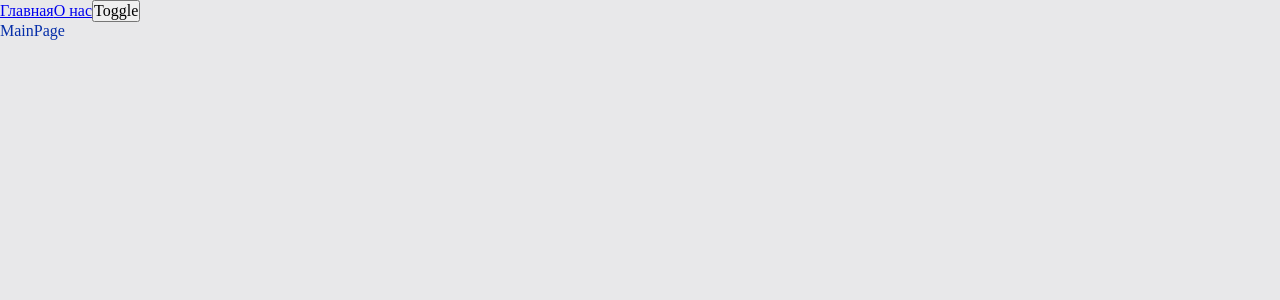
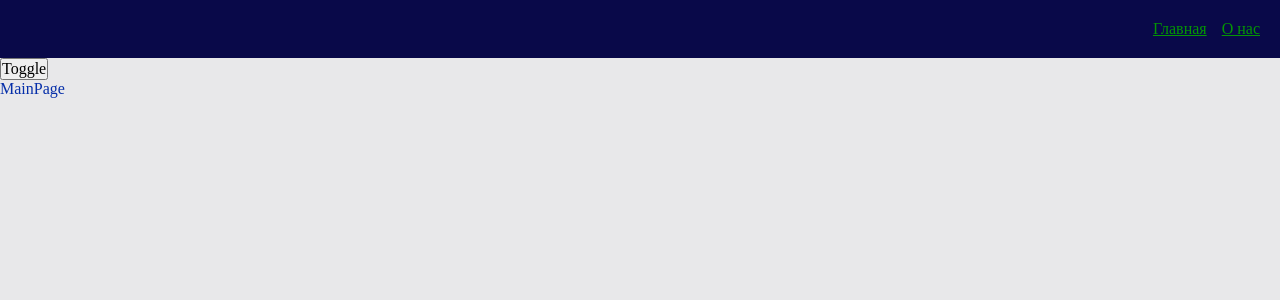
Before and after one commit to nardo88/ulbi, a React app: page / in a window 1280 px wide. Shown: the top 300 px of the page. Built offline with nearby package versions, Linux system fonts and the light colour scheme.

Commit message:
создали navbar

```diff
--- a/src/app/App.tsx
+++ b/src/app/App.tsx
@@ -7,13 +7,13 @@ import { AboutPage } from "pages/AboutPage";
 import { MainPage } from "pages/MainPage";
 import { classNames } from "helpers/classNames/classNames";
 import { AppRouter } from "./providers/router";
+import { Navbar } from "widgets/Navbar";
 
 function App() {
   const { theme, toggleTheme } = useTheme();
   return (
     <div className={classNames("main", {}, [theme])}>
-      <Link to={"/"}>Главная</Link>
-      <Link to={"/about"}>О нас</Link>
+      <Navbar />
       <button onClick={toggleTheme}>Toggle</button>
       <AppRouter />
     </div>
--- a/src/app/styles/themes/dark.scss
+++ b/src/app/styles/themes/dark.scss
@@ -1,6 +1,9 @@
 .main.dark {
   --bg-color: #090949;
+  --inverted-bg-color: #e8e8ea;
 
   --primary-color: #049604;
   --secondary-color: #04ff04;
+  --inverted-primary-color: #052ea9;
+  --inverted-secondary-color: #0452ff;
 }
--- a/src/app/styles/themes/normal.scss
+++ b/src/app/styles/themes/normal.scss
@@ -1,6 +1,9 @@
 .main.light {
   --bg-color: #e8e8ea;
+  --inverted-bg-color: #090949;
 
   --primary-color: #052ea9;
   --secondary-color: #0449e0;
+  --inverted-primary-color: #049604;
+  --inverted-secondary-color: #04ff04;
 }
--- a/src/app/styles/variables/global.scss
+++ b/src/app/styles/variables/global.scss
@@ -10,4 +10,6 @@
   --font-line-l: 32px;
   --font-l: var(--font-size-l) / var(--font-line-l) / var(--font-family-main)
 
+  // Размеры
+  --navbar-height: 50px;
 }
--- a/src/helpers/classNames/classNames.ts
+++ b/src/helpers/classNames/classNames.ts
@@ -10,12 +10,12 @@ type Mods = Record<string, boolean | string>;
 
 export function classNames(
   cls: string,
-  mods: Mods,
-  aditional: string[]
+  mods: Mods = {},
+  aditional: string[] = []
 ): string {
   return [
     cls,
-    ...aditional,
+    ...aditional.filter(Boolean),
     ...Object.entries(mods)
       .filter(([_key, value]) => !!value)
       .map(([key, _value]) => key),
--- /dev/null
+++ b/src/shared/ui/AppLink/AppLink.module.scss
@@ -0,0 +1,10 @@
+.link {
+  color: var(--primary-color);
+}
+
+.primary {
+  color: var(--primary-color);
+}
+.secondary {
+  color: var(--inverted-primary-color);
+}
--- /dev/null
+++ b/src/shared/ui/AppLink/AppLink.tsx
@@ -0,0 +1,32 @@
+import { classNames } from "helpers/classNames/classNames";
+import { FC } from "react";
+import { Link, LinkProps } from "react-router-dom";
+import cls from "./AppLink.module.scss";
+
+export enum AppLinkTheme {
+  PRIMARY = "primary",
+  SECONDARY = "secondary",
+}
+
+interface AppLinkProps extends LinkProps {
+  theme?: AppLinkTheme;
+  className?: string;
+}
+
+export const AppLink: FC<AppLinkProps> = ({
+  children,
+  to,
+  className,
+  theme = AppLinkTheme.PRIMARY,
+  ...other
+}) => {
+  return (
+    <Link
+      to={to}
+      {...other}
+      className={classNames(cls.link, {}, [cls[theme], className])}
+    >
+      {children}
+    </Link>
+  );
+};
--- /dev/null
+++ b/src/widgets/Navbar/index.ts
@@ -0,0 +1,3 @@
+import { Navbar } from "./ui/Navbar";
+
+export { Navbar };
--- /dev/null
+++ b/src/widgets/Navbar/ui/Navbar.module.scss
@@ -0,0 +1,16 @@
+.navbar {
+  width: 100%;
+  height: var(--navbar-height);
+  background: var(--inverted-bg-color);
+  display: flex;
+  align-items: center;
+  padding: 20px;
+}
+
+.links {
+  margin-left: auto;
+}
+
+.mainlink {
+  margin-right: 15px;
+}
--- /dev/null
+++ b/src/widgets/Navbar/ui/Navbar.tsx
@@ -0,0 +1,27 @@
+import { classNames } from "helpers/classNames/classNames";
+import { FC } from "react";
+import { AppLink, AppLinkTheme } from "shared/ui/AppLink/AppLink";
+import cls from "./Navbar.module.scss";
+
+interface NavbarProps {
+  className?: string;
+}
+
+export const Navbar: FC<NavbarProps> = ({ className }) => {
+  return (
+    <div className={classNames(cls.navbar, {}, [className])}>
+      <div className={cls.links}>
+        <AppLink
+          theme={AppLinkTheme.SECONDARY}
+          to={"/"}
+          className={cls.mainlink}
+        >
+          Главная
+        </AppLink>
+        <AppLink theme={AppLinkTheme.SECONDARY} to={"/about"}>
+          О нас
+        </AppLink>
+      </div>
+    </div>
+  );
+};
```
